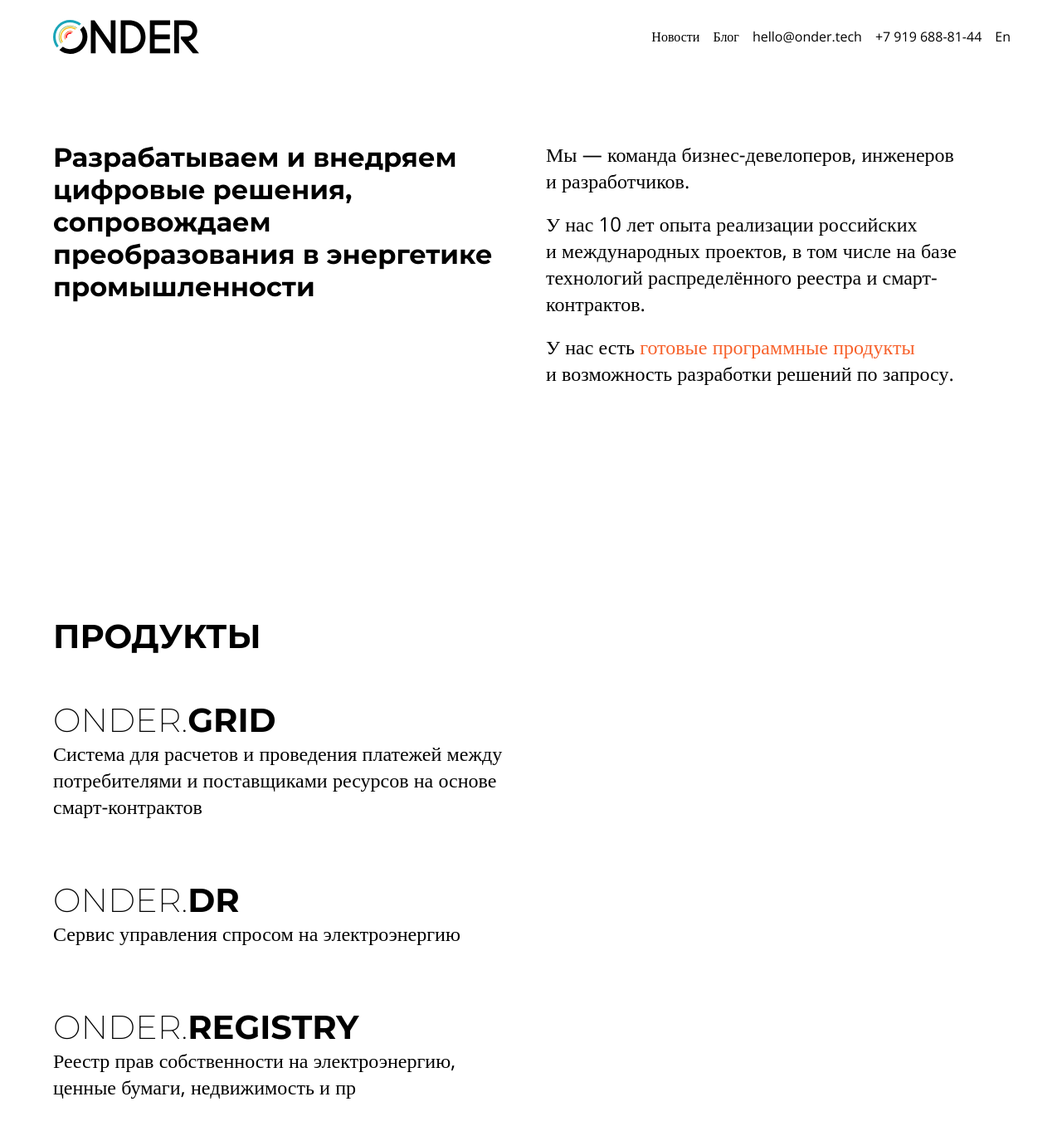
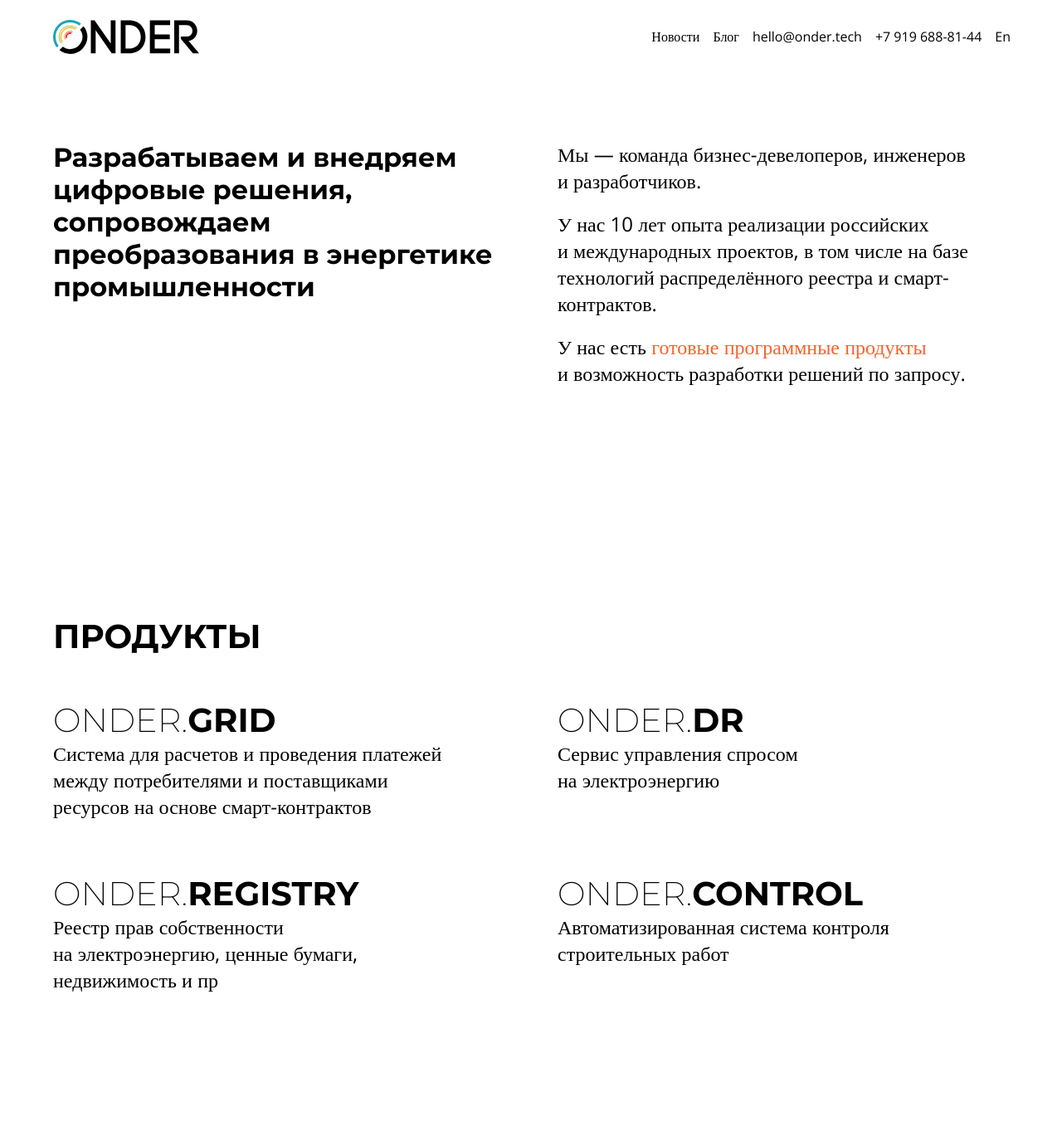
Before and after one commit to timac11/onder-site, a Jekyll site: the page built from index.html, in a window 1280 px wide and 1400 px high. Shown: the top 1363 px of the window at 83% size. Built offline with Jekyll 4.4.1, drawn with Linux system fonts in a browser that asks for light colours.

Commit message:
fix products

```diff
--- a/_sass/hero.scss
+++ b/_sass/hero.scss
@@ -26,8 +26,7 @@
     font: var(--h2-font);
     font-weight: bold;
     flex: 1 0;
-    margin-right: 36px;
-    //line-height: var(--h2-line-height);
+    margin-right: 2em;
   }
 
   &__items {
--- a/_sass/products.scss
+++ b/_sass/products.scss
@@ -27,12 +27,13 @@
     }
 
     &__item {
-      max-width: 556px;
-      padding: 32px 32px 40px 32px;
+      flex-basis: 42%;
+      padding: 1em;
       cursor: pointer;
       font: var(--h2-font);
       flex-grow: 1;
-      margin-right: 50px;
+      box-sizing: border-box;
+      margin-right: 2em;
 
       &._grid:hover {
         background: var(--grid-color-opacity);
@@ -57,13 +58,30 @@
     }
   }
 
+  @include mobile {
+    &-items {
+      flex-direction: column;
+
+      &__item {
+        max-width: 100%;
+      }
+
+      &__heading {
+        font: var(--h2-font);
+        font-size: 16px;
+        line-height: var(--paragraph-line-height);
+        text-decoration: underline;
+        font-weight: 300;
+      }
+    }
+  }
+
   @include m-tablet {
     margin-top: 128px;
 
     &-items {
       &__item {
         padding: 16px calc(var(--block-margin-left) / 2) 20px calc(var(--block-margin-right) / 2);
-        cursor: default;
 
         &._grid {
           &:hover {
@@ -105,14 +123,6 @@
           }
         }
       }
-
-      &__heading {
-        font: var(--h2-font);
-        font-size: 16px;
-        line-height: var(--paragraph-line-height);
-        text-decoration: underline;
-        font-weight: 300;
-      }
     }
   }
 }
```
